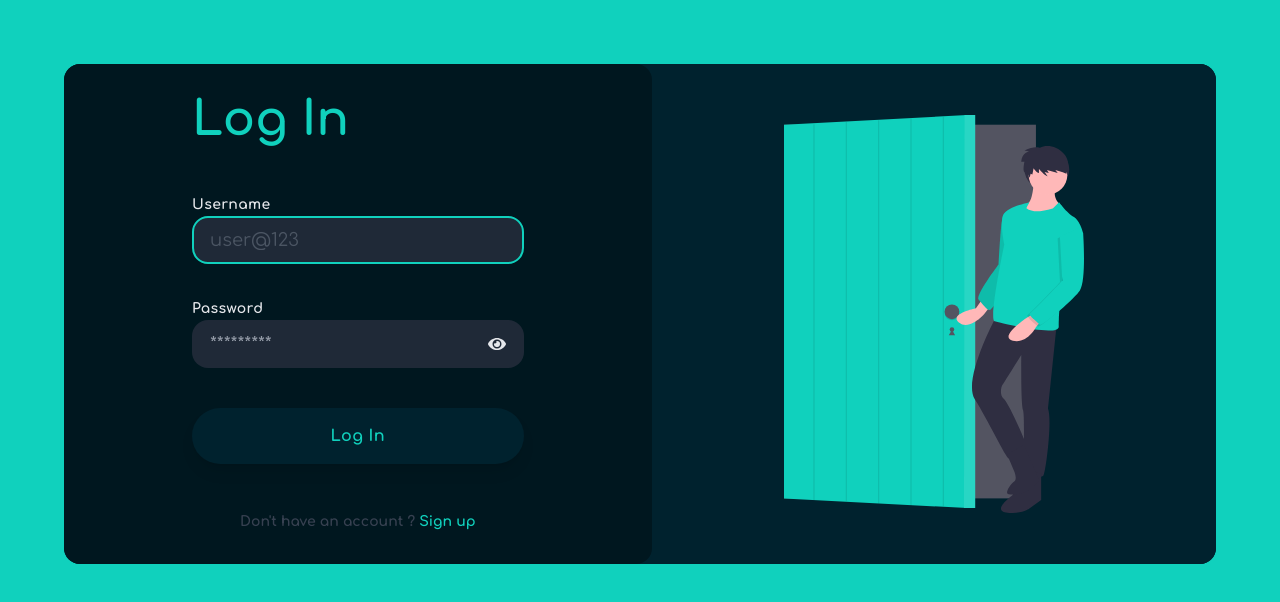
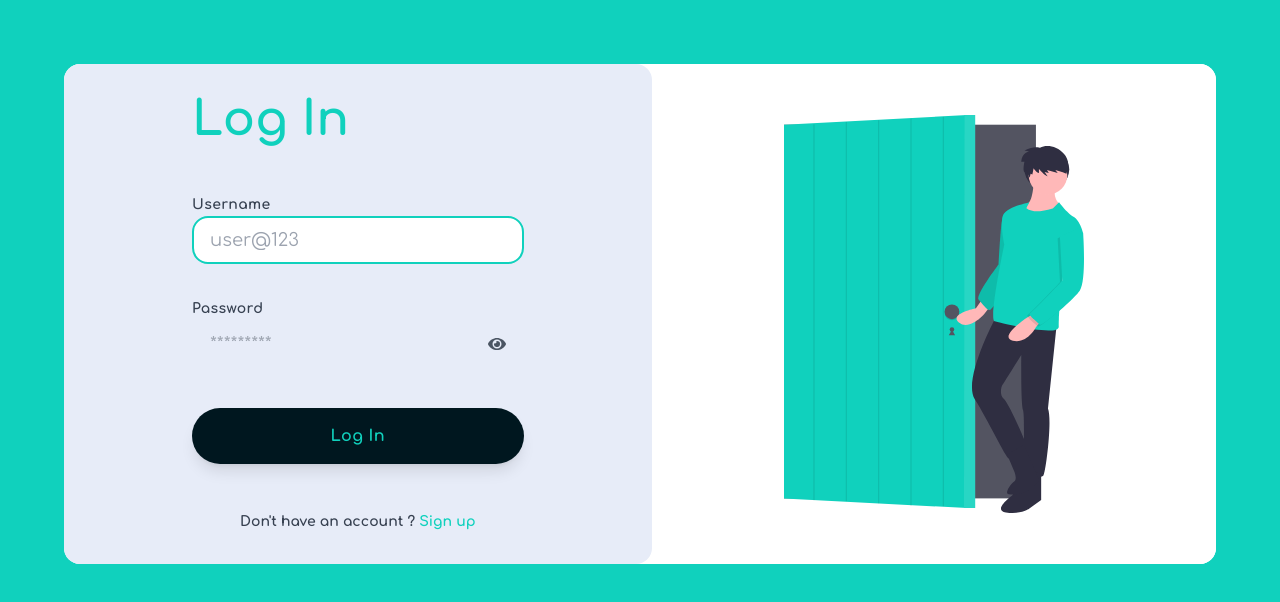
Before and after one commit to kjais1720/Hooked, a React (Create React App) app: page /auth/login in a window 1280 px wide. Shown: the top 602 px of the page. Built offline with nearby package versions, Linux system fonts and the light colour scheme.

Commit message:
feat: added dark theme

```diff
--- a/public/index.html
+++ b/public/index.html
@@ -16,10 +16,10 @@
   <title>Hooked</title>
 </head>
 
-<body class="dark">
+<body class="">
   <noscript>You need to enable JavaScript to run this app.</noscript>
   <div id="root"></div>
-  <div id="modal-root"></div>
+  <div id="modal-root" class="dark"></div>
 </body>
 
 </html>
--- a/src/App.js
+++ b/src/App.js
@@ -5,6 +5,7 @@ import { useSelector, useDispatch } from "react-redux";
 import { getCurrentUserFromBackend } from "services";
 function App() {
   const { isLoggedIn, status: authStatus } = useSelector((state) => state.user);
+  const { darkModePreferred } = useSelector(state => state.theme);
   const dispatch = useDispatch();
   useEffect(() => {
     if (isLoggedIn && authStatus.value === "idle") {
@@ -13,7 +14,7 @@ function App() {
     //eslint-disable-next-line
   }, []);
   return (
-    <div className="dark">
+    <div className={darkModePreferred ? "dark" : ""}>
       <div className="overflow-x-hidden bg-light-200 text-gray-600 dark:text-gray-200 dark:bg-dark-200">
         <AllRoutes />
       </div>
--- a/src/slices/index.js
+++ b/src/slices/index.js
@@ -10,3 +10,5 @@ export {
   sortPosts,
   getExploreFeedPosts,
 } from "./postsSlice";
+
+export { toggleTheme } from "./themeSlice"
--- /dev/null
+++ b/src/slices/themeSlice.js
@@ -0,0 +1,19 @@
+import { createSlice } from "@reduxjs/toolkit";
+
+const initialState = {
+  darkModePreferred : localStorage.getItem("DARK_MODE_PREFERRED") ?? false
+}
+
+const themeSlice = createSlice({
+  name:"theme",
+  initialState,
+  reducers:{
+    toggleTheme : (state) => {
+      localStorage.setItem("DARK_MODE_PREFERRED",!state.darkModePreferred)
+      state.darkModePreferred = !state.darkModePreferred;
+    }
+  }
+})
+
+export const { toggleTheme } = themeSlice.actions;
+export default themeSlice.reducer
--- a/src/store.js
+++ b/src/store.js
@@ -2,10 +2,12 @@ import { configureStore } from "@reduxjs/toolkit";
 import userReducer from "slices/userSlice";
 import modalReducer from "slices/modalSlice"
 import postsReducer from "slices/postsSlice";
+import themeReducer from "slices/themeSlice"
 export const store = configureStore({
   reducer: {
     user: userReducer,
     modal: modalReducer,
     posts:postsReducer,
+    theme: themeReducer,
   },
 });
```
